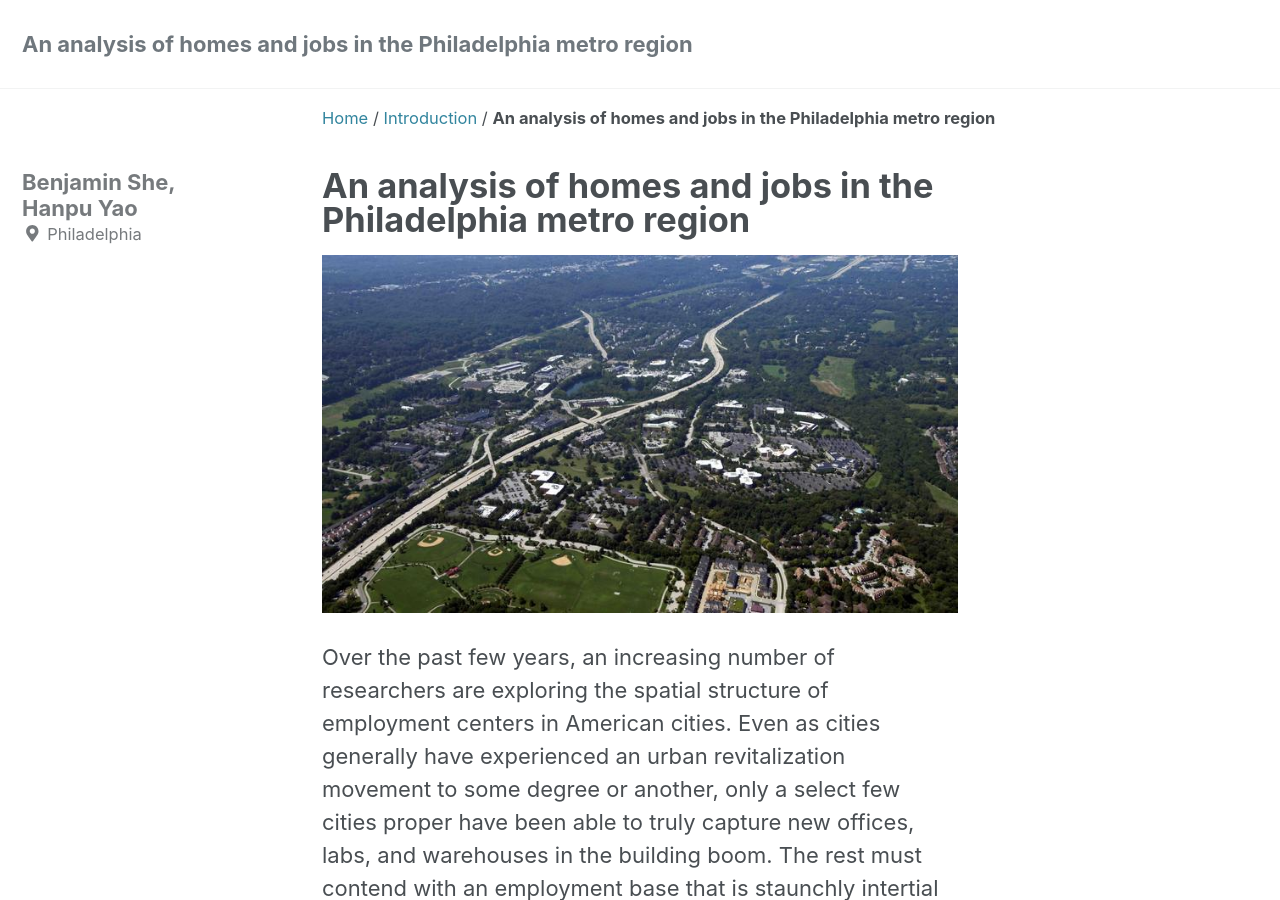
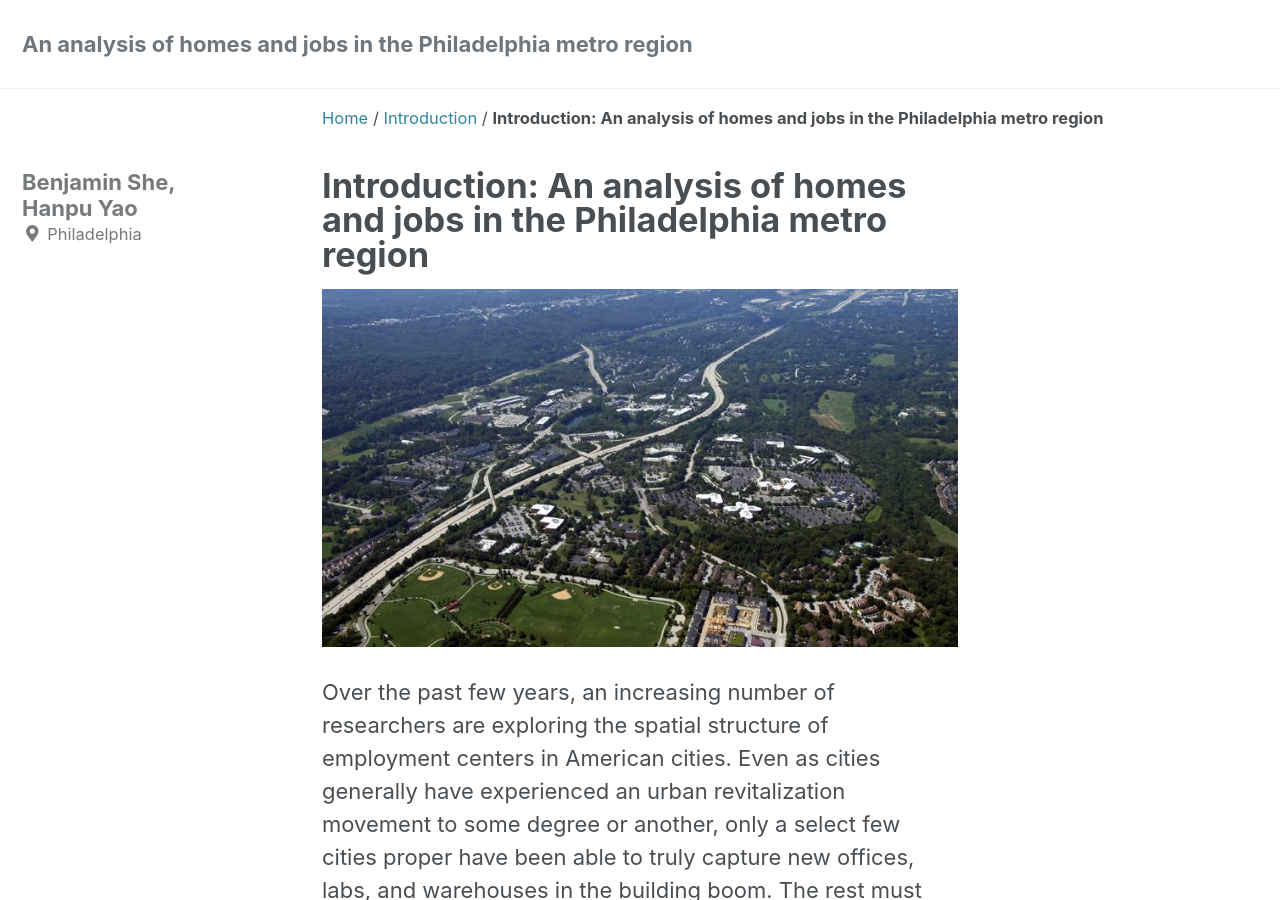
Before and after one commit to yhp92/MUSA550-final, a Jekyll site: the page built from _posts/2021-12-21-0-intro.md, in a window 1280 px wide and 900 px high. Built offline with Jekyll 4.4.1, drawn with Linux system fonts in a browser that asks for light colours; cached includes are drawn as plain includes; nearby versions of some CDN libraries; a script that is not in the unit is left out.

Commit message:
Update 2021-12-21-0-intro.md

```diff
--- a/_posts/2021-12-21-0-intro.md
+++ b/_posts/2021-12-21-0-intro.md
@@ -1,7 +1,7 @@
 ---
-title: "An analysis of homes and jobs in the Philadelphia metro region"
+title: "Introduction: An analysis of homes and jobs in the Philadelphia metro region"
 date: 2021-12-21T15:34:30-04:00
-excerpt: "Introduction"
+excerpt:
 categories:
   - Introduction
 tags:
```
